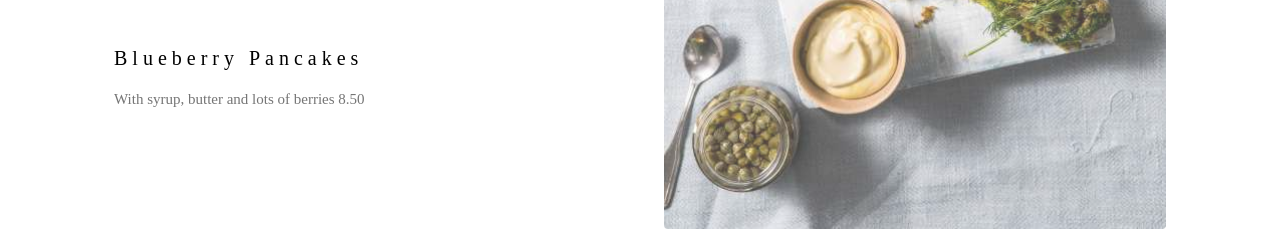
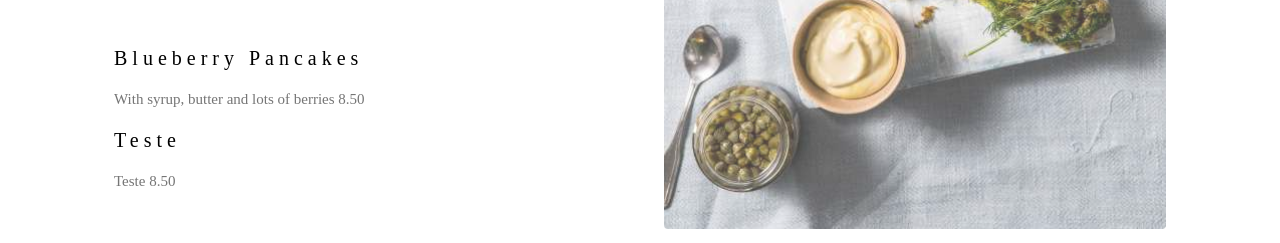
Before and after one commit to Fernandoss97/training-git, a plain HTML site: page index.html in a window 1280 px wide. Shown: the part 2060-2303 px from the top of the page. Drawn offline with nearby package versions, Linux system fonts and the light colour scheme.

Commit message:
add menu

```diff
--- a/index.html
+++ b/index.html
@@ -84,6 +84,9 @@
 
         <h4>Blueberry Pancakes</h4>
         <p class="w3-text-grey">With syrup, butter and lots of berries 8.50</p>
+
+        <h4>Teste</h4>
+        <p class="w3-text-grey">Teste 8.50</p>
       </div>
 
       <div class="w3-col l6 w3-padding-large">
```
